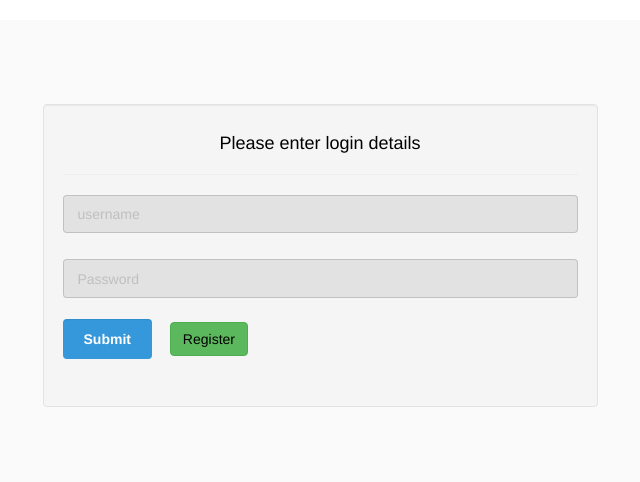
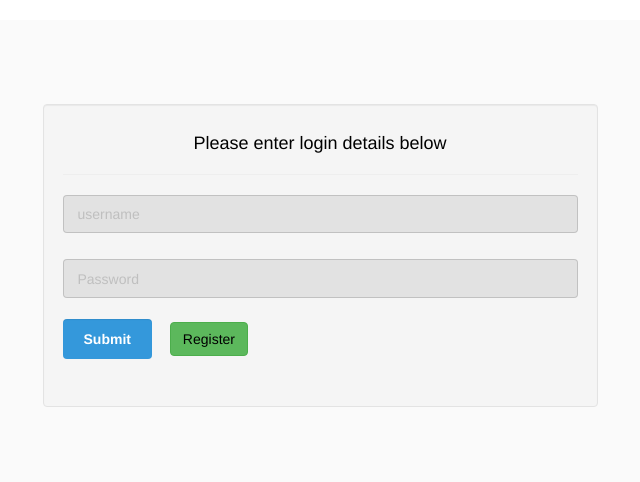
Before and after one commit to ladikpe/DevOps1, a CodeIgniter app: page /1stApp/index.php/welcome/index in a window 1280 px wide. Shown: the part 52-534 px from the top of the page, without its empty margins (320-960 px from the left). Run offline with CodeIgniter, Linux system fonts and the light colour scheme; some libraries are stand-ins or nearby versions; some web fonts are replaced.

Commit message:
updated loginPage

```diff
--- a/application/views/loginPage.php
+++ b/application/views/loginPage.php
@@ -12,7 +12,7 @@
                                                                 </div>
                                                                 <div class=" col-sm-6">
                                                                     <div class=" well">
-                                                                    <h4 class=" align-center text-info">Please enter login details </h4><hr>
+                                                                    <h4 class=" align-center text-info">Please enter login details below </h4><hr>
                                                                     <form method="post" action="<?php echo base_url('newController/loginForm'); ?>">
                                                                         <div class="row uniform">
                                                                             <div class="12u 12u$(xsmall)">
```
